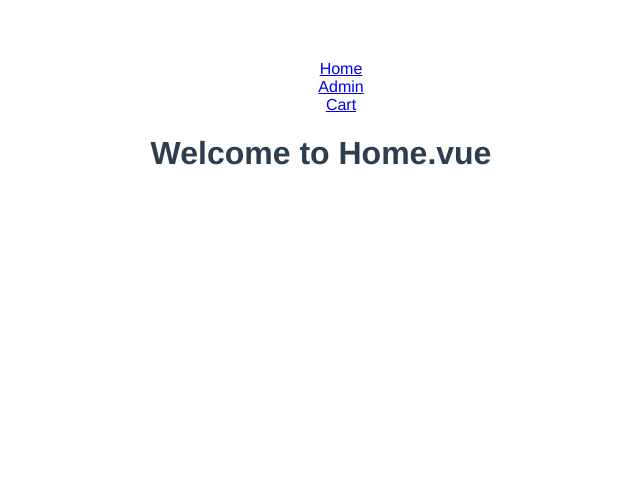
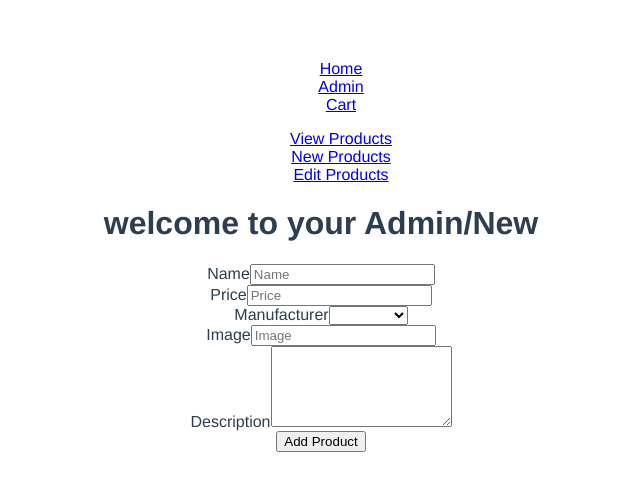
Before and after one commit to xiaoguiking/VueCode, a Vue app in the folder vue-shopping-online/: page /#/admin/new in a window 1280 px wide. Before the commit this address led to /#/. Shown: the top 490 px of the page, without its empty margins (319-959 px from the left). Built offline with nearby package versions, Linux system fonts and the light colour scheme.

Commit message:
init third vuex 增删静态数据

```diff
--- a/vue-shopping-online/package.json
+++ b/vue-shopping-online/package.json
@@ -9,8 +9,10 @@
   },
   "dependencies": {
     "core-js": "^3.6.4",
+    "vee-validate": "^3.4.5",
     "vue": "^2.6.11",
-    "vue-router": "^3.1.5"
+    "vue-router": "^3.1.5",
+    "vuex": "^3.5.1"
   },
   "devDependencies": {
     "@vue/cli-plugin-babel": "^4.2.0",
--- a/vue-shopping-online/src/components/ProductForm.vue
+++ b/vue-shopping-online/src/components/products/ProductForm.vue
@@ -88,4 +88,4 @@ export default {
 }
 </script>
 
-<style lang="scss" scoped></style>
+<style lang="less" scoped></style>
--- /dev/null
+++ b/vue-shopping-online/src/components/products/ProductList.vue
@@ -0,0 +1,54 @@
+/** * 商品列表组件，用来展示商品的详细信息 */
+
+<template>
+  <div>
+    <div class="products">
+      <div class="container">
+        This is productList
+      </div>
+      <template v-for="product in products">
+        <div :key="product._id" class="product">
+          <p class="product__name">产品名称：{{ product.name }}</p>
+          <p class="product__description">介绍：{{ product.description }}</p>
+          <p class="product__price">价格：{{ product.price }}</p>
+          <p class="product.manufacturer">
+            生产厂商：{{ product.manufacturer }}
+          </p>
+          <img :src="product.image" alt="" class="product__image" />
+          <button @click="addToCart(product)">加入购物车</button>
+        </div>
+      </template>
+    </div>
+  </div>
+</template>
+
+<script>
+export default {
+  name: 'product-list',
+  computed: {
+    products () {
+      // a computed getter
+      console.log(this.$store.state.products)
+      return this.$store.state.products
+    }
+  },
+  methods: {
+    addToCart (product) {
+      console.log(product)
+      // 传输参数是对象
+      this.$store.commit('ADD_TO_CART', { product })
+    }
+  }
+}
+</script>
+
+<style lang="less" scoped>
+.product {
+  border-bottom: 1px solid black;
+}
+
+.product__image {
+  width: 100px;
+  height: 100px;
+}
+</style>
--- a/vue-shopping-online/src/main.js
+++ b/vue-shopping-online/src/main.js
@@ -1,10 +1,14 @@
 import Vue from 'vue'
 import App from './App.vue'
 import router from './router'
+import store from './store'
+import { ValidationProvider } from 'vee-validate'
 
 Vue.config.productionTip = false
 
+Vue.component('ValidationProvider', ValidationProvider)
 new Vue({
   router,
+  store,
   render: h => h(App)
 }).$mount('#app')
--- /dev/null
+++ b/vue-shopping-online/src/store/index.js
@@ -0,0 +1,85 @@
+/**
+ *  vuex
+ */
+import Vue from 'vue'
+import Vuex from 'vuex'
+
+Vue.use(Vuex)
+export default new Vuex.Store({
+  strict: true,
+  state: {
+    // bought items
+    cart: [],
+    // ajax loader
+    showLoader: false,
+    // selected product
+    product: {},
+    // all products
+    products: [
+      {
+        _id: '1',
+        name: 'iPhone',
+        description:
+          'iPhone是美国苹果公司研发的智能手机系列，搭载苹果公司研发的iOS操作系统',
+        image:
+          'https://i.gadgets360cdn.com/large/iPhone11_leak_1567592422045.jpg',
+        price: 2000,
+        manufacturer: 'Apple Inc'
+      },
+      {
+        _id: '2',
+        name: '荣耀20',
+        description:
+          '李现同款 4800万超广角AI四摄 3200W美颜自拍 麒麟Kirin980全网通版8GB+128GB 蓝水翡翠 全面屏手机',
+        image:
+          'https://article-fd.zol-img.com.cn/t_s640x2000/g4/M08/0E/0E/ChMlzF2myueILMN_AAGSPzoz23wAAYJ3QADttsAAZJX090.jpg',
+        price: 2499,
+        manufacturer: '华为'
+      },
+      {
+        _id: '3',
+        name: 'MIX2S',
+        description: '骁龙845 全面屏NFC 游戏智能拍照手机 白色 全网通 6+128',
+        image:
+          'http://himg2.huanqiu.com/attachment2010/2018/0129/08/39/20180129083933823.jpg',
+        price: 1688,
+        manufacturer: '小米'
+      },
+      {
+        _id: '4',
+        name: 'IQOO Pro',
+        description:
+          '12GB+128GB 竞速黑 高通骁龙855Plus手机 4800万AI三摄 44W超快闪充 5G全网通手机',
+        image:
+          'https://www.tabletowo.pl/wp-content/uploads/2019/08/vivo-iqoo-pro-5g-blue-1.jpg',
+        price: 4098,
+        manufacturer: 'Vivo'
+      },
+      {
+        _id: '5',
+        name: 'Reno2',
+        description:
+          '【12期免息1年碎屏险】4800万变焦四摄8+128G防抖6.5英寸全面屏新 深海夜光(8GB+128GB) 官方标配',
+        image:
+          'https://news.maxabout.com/wp-content/uploads/2019/08/OPPO-Reno-2-1.jpg',
+        price: 2999,
+        manufacturer: 'OPPO'
+      }
+    ],
+    // all manufacturers
+    manufacturers: []
+  },
+  getters: {
+    getProducts (state) {}
+  },
+  mutations: {
+    ADD_TO_CART (state, payload) {
+      const { product } = payload
+      state.cart.push(product)
+    },
+    REMOVE_FROM_CART (state, payload) {
+      const { productId } = payload
+      state.cart = state.cart.filter(product => product._id !== productId)
+    }
+  }
+})
--- a/vue-shopping-online/src/views/Cart.vue
+++ b/vue-shopping-online/src/views/Cart.vue
@@ -1,9 +1,19 @@
 <template>
-<div>
+  <div>
     <div class="title">
-        <h1>{{msg}}</h1>
+      <h1>{{ msg }}</h1>
     </div>
-</div>
+    <template v-for="product in cart">
+      <div :key="product._id" class="product">
+        <p class="product__name">产品名称：{{ product.name }}</p>
+        <p class="product__description">介绍：{{ product.description }}</p>
+        <p class="product__price">价格：{{ product.price }}</p>
+        <p class="product.manufacturer">生产厂商：{{ product.manufacturer }}</p>
+        <img :src="product.image" alt="" class="product__image" />
+        <button @click="removeFromCart(product._id)">从购物车中移除</button>
+      </div>
+    </template>
+  </div>
 </template>
 
 <script>
@@ -11,12 +21,30 @@ export default {
   new: 'Admin',
   data () {
     return {
-      msg: 'welcome to your Cart.vue'
+      msg: 'welcome to your Cart Page'
+    }
+  },
+  computed: {
+    cart () {
+      console.log(this.$store.state.cart, 'cart')
+      return this.$store.state.cart
+    }
+  },
+  methods: {
+    removeFromCart (productId) {
+      this.$store.commit('REMOVE_FROM_CART', { productId })
     }
   }
 }
 </script>
 
 <style scoped>
+.product {
+  border-bottom: 1px solid black;
+}
 
+.product__image {
+  width: 100px;
+  height: 100px;
+}
 </style>
--- a/vue-shopping-online/src/views/admin/New.vue
+++ b/vue-shopping-online/src/views/admin/New.vue
@@ -13,7 +13,7 @@
 </template>
 
 <script>
-import ProductForm from '../../components/ProductForm.vue'
+import ProductForm from '../../components/products/ProductForm'
 export default {
   components: {
     'product-form': ProductForm
--- a/vue-shopping-online/src/views/admin/Products.vue
+++ b/vue-shopping-online/src/views/admin/Products.vue
@@ -3,15 +3,27 @@
     <div class="title">
         <h1>{{msg}}</h1>
     </div>
+    <div class="body">
+      {{product.name}}
+    </div>
+    <product-list />
 </div>
 </template>
 
 <script>
+import ProductList from '../../components/products/ProductList.vue'
 export default {
+  components: { ProductList },
   new: 'Admin',
   data () {
     return {
-      msg: 'welcome to your Ps.vue'
+      msg: 'This is Admin'
+    }
+  },
+  // 计算属性
+  computed: {
+    product () {
+      return this.$store.state.products[0]
     }
   }
 }
```
Also changed, not shown: vue-shopping-online/src/components/1.vue (deleted, +0 -78 lines), vue-shopping-online/src/views/Home.vue (+7 -5 lines), 2 other files (tests, documents, lock files or other folders).
